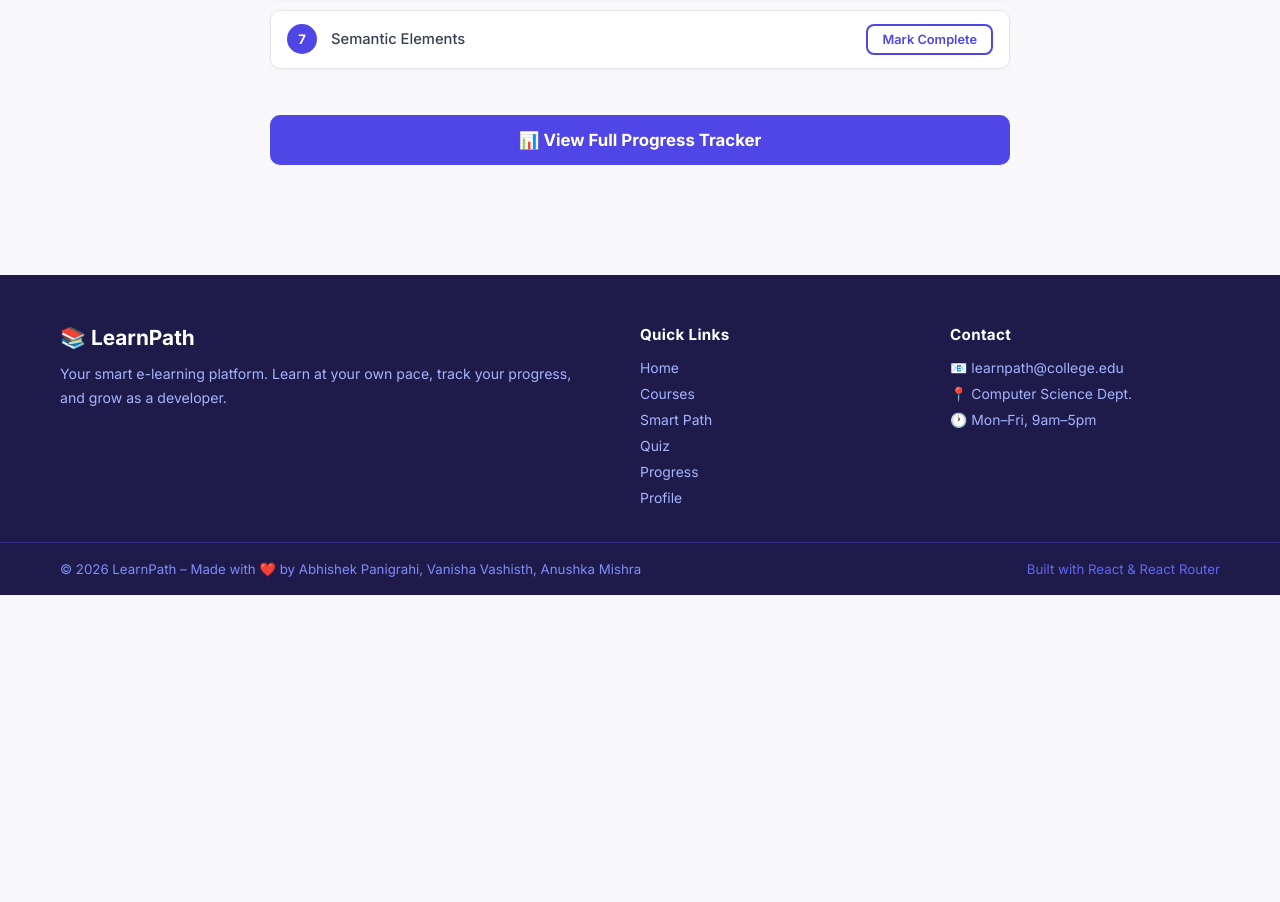
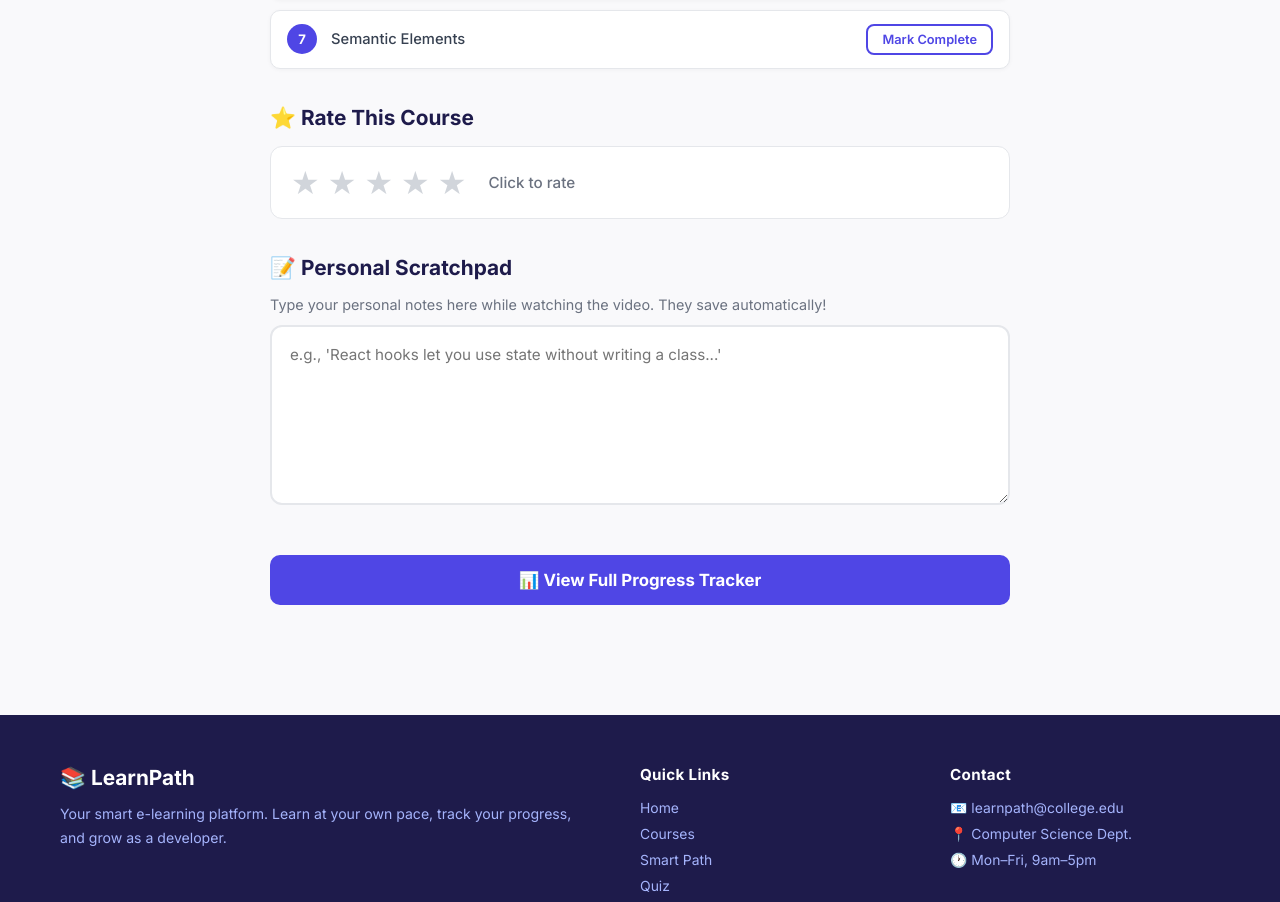
Before and after one commit to Abhishek-047/E-Learning-Platform, a React (Vite) app: page /courses/1 in a window 1280 px wide. Shown: the part 1607-2509 px from the top of the page. Before the commit the page ends 2202 px from the top, so only its background shows below. Built offline with nearby package versions, Linux system fonts and the light colour scheme.

Commit message:
feat: add personal scratchpad and course rating system with local storage

```diff
--- a/src/pages/CourseDetails.css
+++ b/src/pages/CourseDetails.css
@@ -279,6 +279,91 @@
   font-family: "Inter", sans-serif;
 }
 
+/* ---- Course Rating ---- */
+.rating-container {
+  display: flex;
+  align-items: center;
+  gap: 8px;
+  background: white;
+  padding: 16px 20px;
+  border-radius: 12px;
+  border: 1px solid #e5e7eb;
+}
+
+body.dark-mode .rating-container {
+  background-color: #1e293b;
+  border-color: #334155;
+}
+
+.star {
+  font-size: 2rem;
+  color: #d1d5db; /* gray */
+  cursor: pointer;
+  transition: color 0.2s ease, transform 0.1s ease;
+}
+
+.star:hover {
+  transform: scale(1.1);
+}
+
+.star-filled, .star:hover ~ .star {
+  color: #fbbf24 !important; /* amber */
+}
+
+/* To make hover work properly (highlighting previous stars), we reverse the logic visually,
+   but for simplicity, we just rely on the React state `.star-filled` for the beginner level. */
+
+.star:hover {
+  color: #fbbf24;
+}
+
+.rating-text {
+  margin-left: 14px;
+  font-size: 0.95rem;
+  font-weight: 500;
+  color: #6b7280;
+}
+
+body.dark-mode .rating-text {
+  color: #94a3b8;
+}
+
+/* ---- Personal Scratchpad ---- */
+.scratchpad-desc {
+  font-size: 0.9rem;
+  color: #6b7280;
+  margin-bottom: 12px;
+}
+
+.scratchpad-input {
+  width: 100%;
+  min-height: 180px;
+  padding: 18px;
+  border-radius: 12px;
+  border: 2px solid #e5e7eb;
+  font-family: "Inter", sans-serif;
+  font-size: 0.95rem;
+  color: #374151;
+  resize: vertical;
+  background: white;
+  transition: border-color 0.2s ease;
+}
+
+.scratchpad-input:focus {
+  outline: none;
+  border-color: #4f46e5;
+}
+
+body.dark-mode .scratchpad-input {
+  background-color: #1e293b;
+  border-color: #334155;
+  color: #f8fafc;
+}
+
+body.dark-mode .scratchpad-input:focus {
+  border-color: #818cf8;
+}
+
 @media (max-width: 768px) {
   .course-details-page {
     padding: 30px 20px;
--- a/src/pages/CourseDetails.jsx
+++ b/src/pages/CourseDetails.jsx
@@ -3,7 +3,7 @@
 // Updated: YouTube video embed, Mark Lesson Complete button
 // =====================================================
 
-import { useState } from "react";
+import { useState, useEffect } from "react";
 import { useParams, useNavigate } from "react-router-dom";
 import { courses } from "../data/sampleData";
 import "./CourseDetails.css";
@@ -55,6 +55,34 @@ function CourseDetails() {
 
       return updated;
     });
+  }
+
+  // ---- Feature: Personal Scratchpad (Notes) ----
+  const [notes, setNotes] = useState(() => {
+    // Read specific course notes from local storage
+    const savedNotes = localStorage.getItem(`learnpath_notes_${id}`);
+    return savedNotes || "";
+  });
+
+  // Save notes whenever they change
+  useEffect(() => {
+    localStorage.setItem(`learnpath_notes_${id}`, notes);
+  }, [notes, id]);
+
+  // ---- Feature: Course Rating ----
+  const [rating, setRating] = useState(() => {
+    const savedRatings = localStorage.getItem("learnpath_ratings");
+    const ratingsObj = savedRatings ? JSON.parse(savedRatings) : {};
+    return ratingsObj[id] || 0;
+  });
+
+  function handleRating(newRating) {
+    setRating(newRating);
+    // Save to global ratings object in localStorage so Profile can access it
+    const savedRatings = localStorage.getItem("learnpath_ratings");
+    const ratingsObj = savedRatings ? JSON.parse(savedRatings) : {};
+    ratingsObj[id] = newRating;
+    localStorage.setItem("learnpath_ratings", JSON.stringify(ratingsObj));
   }
 
   // If course not found, show error
@@ -175,6 +203,39 @@ function CourseDetails() {
         </div>
       </div>
 
+      {/* ---- Course Rating ---- */}
+      <div className="details-section">
+        <h2>⭐ Rate This Course</h2>
+        <div className="rating-container">
+          {[1, 2, 3, 4, 5].map((star) => (
+            <span
+              key={star}
+              className={`star ${rating >= star ? "star-filled" : ""}`}
+              onClick={() => handleRating(star)}
+            >
+              ★
+            </span>
+          ))}
+          <span className="rating-text">
+            {rating > 0 ? `You rated this ${rating}/5` : "Click to rate"}
+          </span>
+        </div>
+      </div>
+
+      {/* ---- Personal Scratchpad ---- */}
+      <div className="details-section">
+        <h2>📝 Personal Scratchpad</h2>
+        <p className="scratchpad-desc">
+          Type your personal notes here while watching the video. They save automatically!
+        </p>
+        <textarea
+          className="scratchpad-input"
+          placeholder="e.g., 'React hooks let you use state without writing a class...'"
+          value={notes}
+          onChange={(e) => setNotes(e.target.value)}
+        ></textarea>
+      </div>
+
       {/* ---- Go to Progress button ---- */}
       <button className="start-btn" onClick={() => navigate("/progress")}>
         📊 View Full Progress Tracker
--- a/src/pages/Profile.css
+++ b/src/pages/Profile.css
@@ -299,6 +299,47 @@
   font-size: 1.1rem;
 }
 
+/* ---- Rated Courses ---- */
+.no-ratings {
+  color: #9ca3af;
+  font-size: 0.95rem;
+  font-style: italic;
+}
+
+.rated-list {
+  display: flex;
+  flex-direction: column;
+  gap: 12px;
+}
+
+.rated-item {
+  background: #f8fafc;
+  padding: 12px 16px;
+  border-radius: 8px;
+  border: 1px solid #e2e8f0;
+}
+
+body.dark-mode .rated-item {
+  background-color: #0f172a;
+  border-color: #334155;
+}
+
+.rated-name {
+  font-weight: 600;
+  color: #1e293b;
+  margin-bottom: 4px;
+}
+
+body.dark-mode .rated-name {
+  color: #f8fafc;
+}
+
+.rated-stars {
+  color: #fbbf24;
+  font-size: 1.1rem;
+  letter-spacing: 2px;
+}
+
 /* Responsive */
 @media (max-width: 900px) {
   .profile-page {
--- a/src/pages/Profile.jsx
+++ b/src/pages/Profile.jsx
@@ -4,6 +4,7 @@
 //              quiz score, progress, recent activity
 // =====================================================
 
+import { useState, useEffect } from "react";
 import { useNavigate } from "react-router-dom";
 import { studentProfile, courses } from "../data/sampleData";
 import "./Profile.css";
@@ -21,6 +22,24 @@ function Profile() {
   const quizPercent = Math.round(
     (profile.quizScore / profile.quizTotal) * 100
   );
+
+  // Load rated courses from local storage
+  const [ratedCourses, setRatedCourses] = useState([]);
+
+  useEffect(() => {
+    const savedRatings = localStorage.getItem("learnpath_ratings");
+    if (savedRatings) {
+      const ratingsObj = JSON.parse(savedRatings);
+      // Find courses that have a rating
+      const rated = courses
+        .filter((c) => ratingsObj[c.id])
+        .map((c) => ({
+          ...c,
+          userRating: ratingsObj[c.id],
+        }));
+      setRatedCourses(rated);
+    }
+  }, []);
 
   return (
     <div className="profile-page">
@@ -170,6 +189,28 @@ function Profile() {
               <span>Goal: Land first dev internship</span>
             </div>
           </div>
+
+          {/* ---- Rated Courses ---- */}
+          <div className="profile-card">
+            <h2>⭐ Your Rated Courses</h2>
+            {ratedCourses.length === 0 ? (
+              <p className="no-ratings">You haven't rated any courses yet.</p>
+            ) : (
+              <div className="rated-list">
+                {ratedCourses.map((course) => (
+                  <div key={course.id} className="rated-item">
+                    <div className="rated-info">
+                      <p className="rated-name">{course.title}</p>
+                      <p className="rated-stars">
+                        {"★".repeat(course.userRating)}
+                        {"☆".repeat(5 - course.userRating)}
+                      </p>
+                    </div>
+                  </div>
+                ))}
+              </div>
+            )}
+          </div>
         </div>
       </div>
     </div>
```
